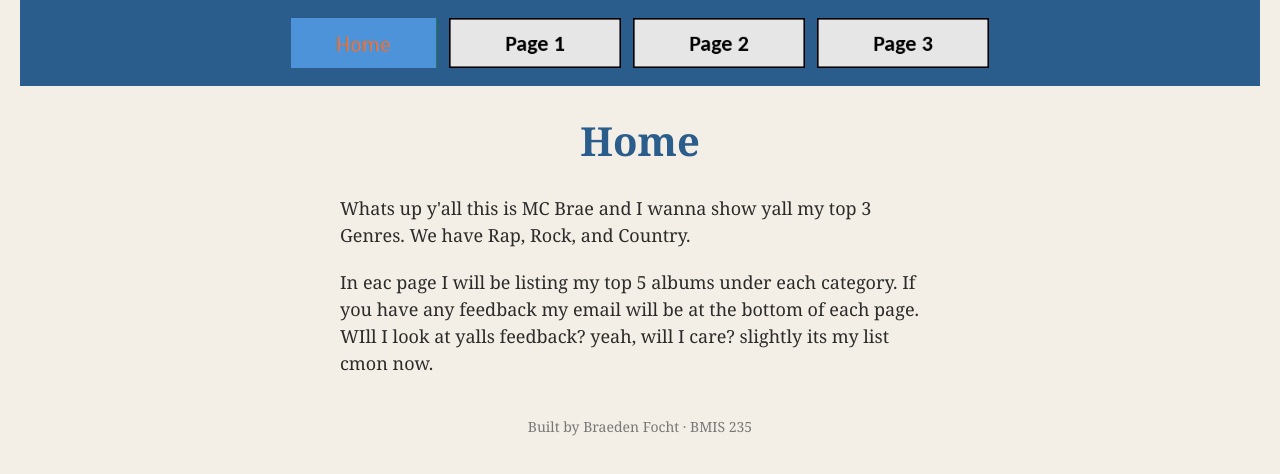
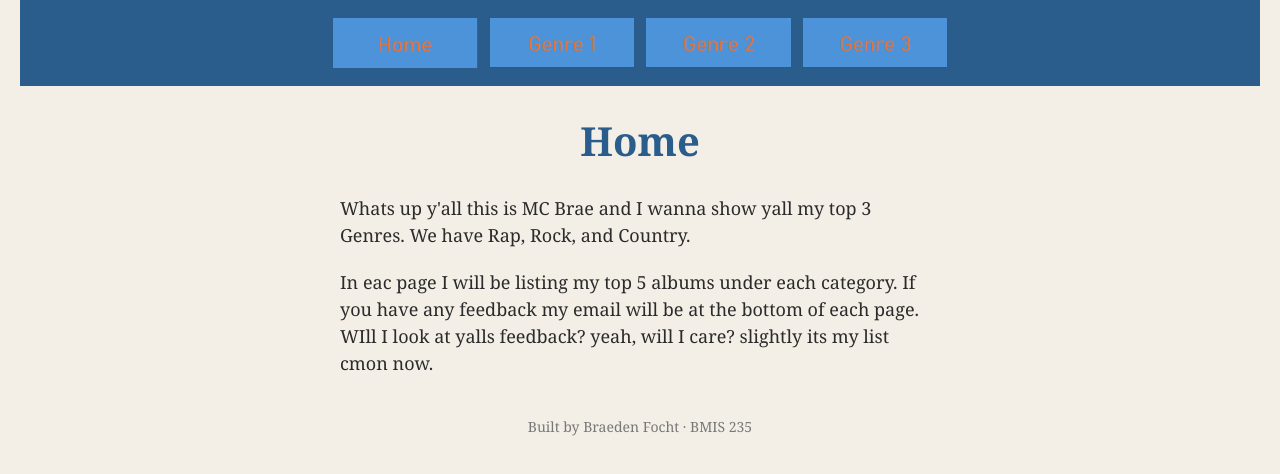
Before and after one commit to bfocht-code/bmis235-html-3pt2, a plain HTML site: page index.html in a window 1280 px wide. Drawn offline with Linux system fonts and the light colour scheme.

Commit message:
Update genre links and image sources in navigation

```diff
--- a/index.html
+++ b/index.html
@@ -23,9 +23,9 @@
      ===================================================================== -->
 <nav>
     <a href="index.html"><img src="img/home.png" alt="Home"></a>
-    <a href="Genre 1.html"><img src="img/page1.png" alt="Page 1"></a>
-    <a href="Genre 2.html"><img src="img/page2.png" alt="Page 2"></a>
-    <a href="Genre 3.html"><img src="img/page3.png" alt="Page 3"></a>
+    <a href="Genre1.html"><img src="img/Genre 1.png" alt="Page 1"></a>
+    <a href="Genre2.html"><img src="img/genre 2.png" alt="Page 2"></a>
+    <a href="Genre3.html"><img src="img/Genre 3.png" alt="Page 3"></a>
 </nav>
 
 <h1>Home</h1>
```
